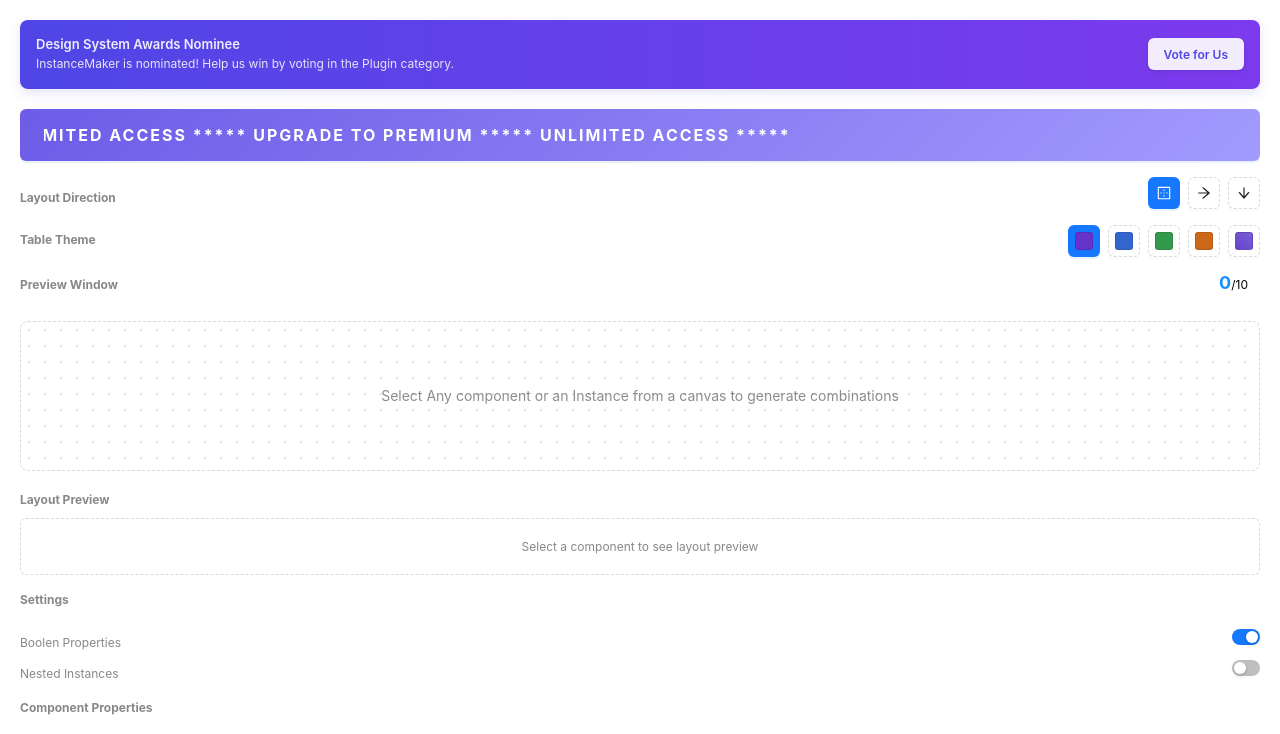
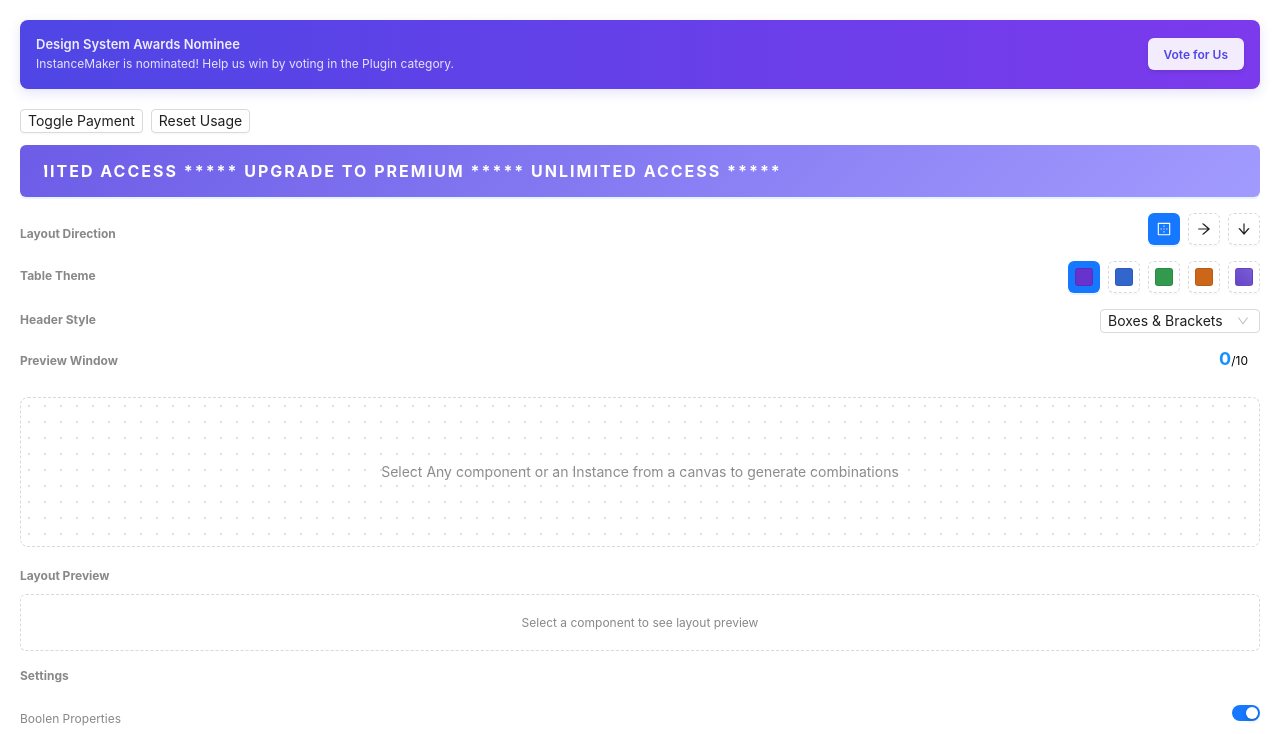
Before and after one commit to Beingmani/InstanceMaker, a React app: page / in a window 1280 px wide. Shown: the top 734 px of the page. Built offline with nearby package versions, Linux system fonts and the light colour scheme.

Commit message:
updated brackets

```diff
--- a/src/app/components/App.tsx
+++ b/src/app/components/App.tsx
@@ -392,7 +392,7 @@ const LayoutPreview = ({
                           }}
                         >
                           <Tag
-                            size="small"
+
                             color="blue"
                             style={{
                               cursor: "grab",
@@ -449,7 +449,7 @@ const LayoutPreview = ({
                           }}
                         >
                           <Tag
-                            size="small"
+
                             color="green"
                             style={{
                               cursor: "grab",
@@ -510,6 +510,9 @@ const handleLayoutChange = (newLayout: {
   const [layoutDirection, setLayoutDirection] = useState<
     "optimal" | "horizontal" | "vertical"
   >("optimal");
+  const [headerStyle, setHeaderStyle] = useState<"both" | "box" | "bracket">(
+    "both"
+  );
   const [customColor, setCustomColor] = useState<string>("#6644CC");
   const [selectedTheme, setSelectedTheme] = useState<string>("purple");
   const [isGenerating, setIsGenerating] = useState(false);
@@ -785,7 +788,11 @@ const handleLayoutChange = (newLayout: {
           ...generateCustomTheme(customColor),
         };
       } else {
-        themeToSend = themes[selectedTheme];
+        themeToSend = { ...themes[selectedTheme] };
+      }
+
+      if (themeToSend) {
+        themeToSend = { ...themeToSend, headerStyle };
       }
 
       parent.postMessage(
@@ -827,7 +834,11 @@ const handleLayoutChange = (newLayout: {
           ...generateCustomTheme(customColor),
         };
       } else {
-        themeToSend = themes[selectedTheme];
+        themeToSend = { ...themes[selectedTheme] };
+      }
+
+      if (themeToSend) {
+        themeToSend = { ...themeToSend, headerStyle };
       }
 
       parent.postMessage(
@@ -908,14 +919,14 @@ const handleLayoutChange = (newLayout: {
           <AwardsBanner onDismiss={() => setShowAwardsBanner(false)} />
         )}
 
-        {/* <div style={{ display: "flex", gap: "8px", marginBottom: "8px" }}>
+        <div style={{ display: "flex", gap: "8px", marginBottom: "8px" }}>
           <Button size="small" onClick={toggleDevPaymentStatus}>
             Toggle Payment
           </Button>
           <Button size="small" onClick={resetUsageCount}>
             Reset Usage
           </Button>
-        </div> */}
+        </div>
 
         {!isPaid && <LoopingUpgradeButton onClick={initiatePayment} />}
         <div
@@ -1076,6 +1087,38 @@ const handleLayoutChange = (newLayout: {
               </Button>
             </Tooltip>
           </div>
+        </div>
+
+        <div
+          style={{
+            display: "flex",
+            justifyContent: "space-between",
+            alignItems: "center",
+            marginTop: "12px",
+          }}
+        >
+          <Text
+            style={{
+              fontSize: "12px",
+              color: "#888",
+              fontWeight: "bold",
+              display: "block",
+            }}
+          >
+            Header Style
+          </Text>
+          <Select
+            size="small"
+            value={headerStyle}
+            style={{ minWidth: 160 }}
+            onChange={(value) =>
+              setHeaderStyle(value as "both" | "box" | "bracket")
+            }
+          >
+            <Option value="both">Boxes & Brackets</Option>
+            <Option value="box">Boxes Only</Option>
+            <Option value="bracket">Brackets Only</Option>
+          </Select>
         </div>
 
         <div
--- a/src/plugin/controller.ts
+++ b/src/plugin/controller.ts
@@ -650,6 +650,64 @@ function getOptimalDistribution(forcedDirection?: string) {
   const dynamicHeaderHeight = columnProperties.length * 40 + 20;
   const dynamicLabelWidth = rowProperties.length * 60 + 60; // Dynamic width for row spans
 
+  const headerStyle = (theme?.headerStyle as "box" | "bracket" | "both") || "both";
+  const shouldDrawBoxes = headerStyle === "box" || headerStyle === "both";
+  const shouldDrawBrackets = headerStyle === "bracket" || headerStyle === "both";
+
+  const bracketSpacing = 6;
+
+  const createColumnBracket = (x: number, y: number, width: number) => {
+    const bracketDepth = 10;
+    const hasRoomForSpacing = width > bracketSpacing * 2;
+    const horizontalOffset = hasRoomForSpacing ? bracketSpacing : 0;
+    const innerWidth = hasRoomForSpacing ? width - bracketSpacing * 2 : width;
+
+    const bracket = figma.createVector();
+    bracket.name = "Column Bracket";
+    bracket.vectorPaths = [
+      {
+        windingRule: "NONZERO",
+        data: hasRoomForSpacing
+          ? `M 0 ${bracketDepth} L 0 0 L ${innerWidth} 0 L ${innerWidth} ${bracketDepth}`
+          : `M 0 ${bracketDepth} L 0 0 L ${width} 0 L ${width} ${bracketDepth}`,
+      },
+    ];
+    bracket.fills = [];
+    bracket.strokeWeight = 1.5;
+    bracket.strokes = [{ type: "SOLID", color: currentTheme.primary }];
+    bracket.strokeCap = "ROUND";
+    bracket.strokeJoin = "ROUND";
+    bracket.x = x + horizontalOffset;
+    bracket.y = y;
+    return bracket;
+  };
+
+  const createRowBracket = (x: number, y: number, height: number) => {
+    const bracketWidth = 10;
+    const hasRoomForSpacing = height > bracketSpacing * 2;
+    const verticalOffset = hasRoomForSpacing ? bracketSpacing : 0;
+    const innerHeight = hasRoomForSpacing ? height - bracketSpacing * 2 : height;
+
+    const bracket = figma.createVector();
+    bracket.name = "Row Bracket";
+    bracket.vectorPaths = [
+      {
+        windingRule: "NONZERO",
+        data: hasRoomForSpacing
+          ? `M ${bracketWidth} 0 L 0 0 L 0 ${innerHeight} L ${bracketWidth} ${innerHeight}`
+          : `M ${bracketWidth} 0 L 0 0 L 0 ${height} L ${bracketWidth} ${height}`,
+      },
+    ];
+    bracket.fills = [];
+    bracket.strokeWeight = 1.5;
+    bracket.strokes = [{ type: "SOLID", color: currentTheme.primary }];
+    bracket.strokeCap = "ROUND";
+    bracket.strokeJoin = "ROUND";
+    bracket.x = x;
+    bracket.y = y + verticalOffset;
+    return bracket;
+  };
+
   // Update total dimensions
   const totalWidth = dynamicLabelWidth + gridWidth + 48;
   const totalHeight = dynamicHeaderHeight + gridHeight + 48;
@@ -674,6 +732,9 @@ const mainContainer = figma.createFrame();
 
   // 🎯 CREATE SPANNING COLUMN HEADER BOXES
   function createSpanningColumnHeaders() {
+    const columnHeaderHeight = 40;
+    const bracketDepth = 10;
+
     columnProperties.forEach((prop, propIndex) => {
       const yLevel = propIndex * 40;
 
@@ -706,12 +767,12 @@ const mainContainer = figma.createFrame();
         const startX = dynamicLabelWidth + span.startCol * cellSize;
         const width = (span.endCol - span.startCol + 1) * cellSize;
 
+        if (shouldDrawBoxes) {
           const spanBox = figma.createFrame();
           spanBox.name = `Col ${prop}: ${span.value}`;
-spanBox.x = startX ;
+          spanBox.x = startX;
           spanBox.y = yLevel;
-
-        spanBox.resize(width, 35);
+          spanBox.resize(width, columnHeaderHeight);
           spanBox.fills = [
             {
               type: "SOLID",
@@ -726,12 +787,22 @@ spanBox.y = yLevel;
           spanBox.strokeWeight = 0.5;
 
           foundationContainer.appendChild(spanBox);
+        }
+
+        if (shouldDrawBrackets) {
+          const bracketY = yLevel + columnHeaderHeight - bracketDepth;
+          const bracket = createColumnBracket(startX, bracketY, width);
+          foundationContainer.appendChild(bracket);
+        }
       });
     });
   }
 
   // 🎯 CREATE SPANNING ROW HEADER BOXES
   function createSpanningRowHeaders() {
+    const rowHeaderWidth = 55;
+    const bracketWidth = 10;
+
     rowProperties.forEach((prop, propIndex) => {
       const xLevel = propIndex * 60; // Stack row properties horizontally
 
@@ -764,15 +835,16 @@ spanBox.y = yLevel;
         const startY = dynamicHeaderHeight + span.startRow * cellSize;
         const height = (span.endRow - span.startRow + 1) * cellSize;
 
+        if (shouldDrawBoxes) {
           const spanBox = figma.createFrame();
           spanBox.name = `Row ${prop}: ${span.value}`;
-spanBox.x = xLevel ;
-spanBox.y = startY ;
-        spanBox.resize(55, height);
+          spanBox.x = xLevel;
+          spanBox.y = startY;
+          spanBox.resize(rowHeaderWidth, height);
           spanBox.fills = [
             {
               type: "SOLID",
-            color: currentTheme.secondary
+              color: currentTheme.secondary,
             },
           ];
           spanBox.cornerRadius = 6;
@@ -783,6 +855,13 @@ spanBox.y = startY ;
           spanBox.strokeWeight = 0.5;
 
           foundationContainer.appendChild(spanBox);
+        }
+
+        if (shouldDrawBrackets) {
+          const bracketX = xLevel + rowHeaderWidth - bracketWidth;
+          const bracket = createRowBracket(bracketX, startY, height);
+          foundationContainer.appendChild(bracket);
+        }
       });
     });
   }
@@ -899,18 +978,21 @@ for (let row = 0; row < rows; row++) {
       // Property name (small, gray)
       const propLabel = createText(cleanPropertyName(prop), 9, false, { r: 0.6, g: 0.6, b: 0.6 });
       propLabel.x = centerX - propLabel.width / 2;
-      propLabel.y = yLevel + 5;
+      propLabel.y = yLevel + 2;
       textLabelsLayer.appendChild(propLabel);
 
       // Property value (bold, colored)
       const valueLabel = createText(span.value, 11, true, currentTheme.primary);
       valueLabel.x = centerX - valueLabel.width / 2;
-      valueLabel.y = yLevel + 18;
+      valueLabel.y = yLevel + 12;
       textLabelsLayer.appendChild(valueLabel);
     });
   });
 
   // 📝 CREATE SPANNING ROW TEXT LABELS
+  const rowHeaderWidth = 55;
+  const bracketWidth = 10;
+
   rowProperties.forEach((prop, propIndex) => {
     const xLevel = propIndex * 60;
 
@@ -936,14 +1018,16 @@ for (let row = 0; row < rows; row++) {
       const centerY = startY + height / 2;
 
       // Property name (small, gray)
+      const contentCenterX = xLevel + (rowHeaderWidth - bracketWidth) / 2;
+
       const propLabel = createText(cleanPropertyName(prop), 8, false, { r: 0.6, g: 0.6, b: 0.6 });
-      propLabel.x = xLevel + 27 - propLabel.width / 2;
+      propLabel.x = contentCenterX - propLabel.width / 2;
       propLabel.y = centerY - 10;
       textLabelsLayer.appendChild(propLabel);
 
       // Property value (bold, colored)
       const valueLabel = createText(span.value, 11, true, currentTheme.primary);
-      valueLabel.x = xLevel + 27 - valueLabel.width / 2;
+      valueLabel.x = contentCenterX - valueLabel.width / 2;
       valueLabel.y = centerY + 2;
       textLabelsLayer.appendChild(valueLabel);
     });
```
Lines whose indentation alone changed are shown as unchanged.
